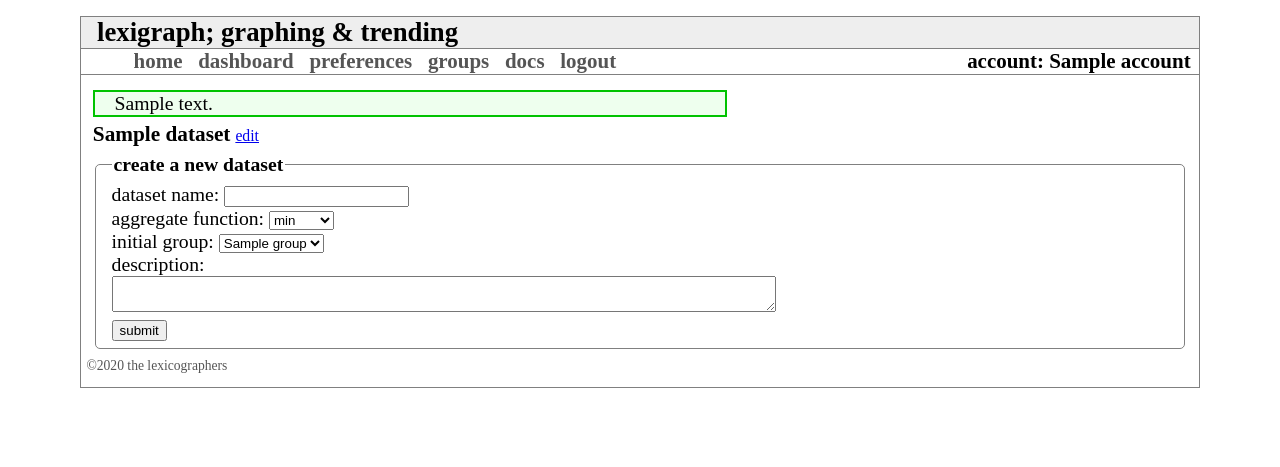
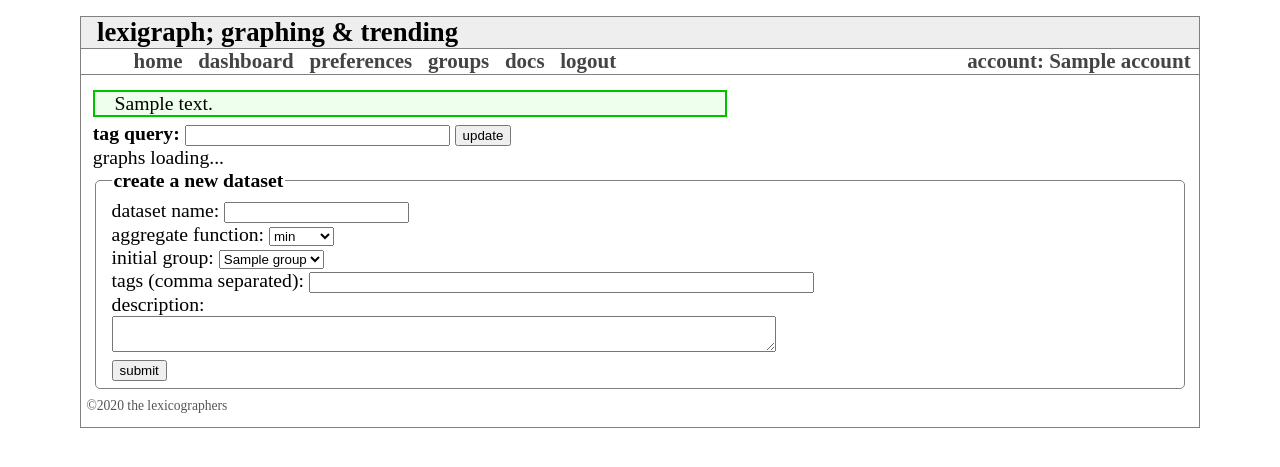
Before and after one commit to eklitzke/lexigraph, a Python web app: template templates/dashboard.html in a window 1280 px wide. Shown: the top 467 px of the page. Run offline with Jinja, Linux system fonts and the light colour scheme; the template is opened without the code that fills it: most values are stand-ins (such as "Sample title", 1, 10 or a date in 2020); some libraries are stand-ins or nearby versions.

Commit message:
hot new ajaxy dashboard

```diff
--- a/lexigraph/handler/__init__.py
+++ b/lexigraph/handler/__init__.py
@@ -2,6 +2,7 @@
 import logging
 
 from google.appengine.api import users
+from django.utils import simplejson
 
 from vendor.jinja2 import Environment, FileSystemLoader
 
@@ -58,6 +59,9 @@
         super(RequestHandler, self).redirect(url, permanent=permanent)
         raise RedirectError
 
+    def render_json(self, obj):
+        self.response.out.write(simplejson.dumps(obj))
+
     def handle_exception(self, exception, debug_mode):
         self.log.info('Handling exception %r (type is %s)' % (exception, type(exception)))
         if isinstance(exception, RedirectError):
--- a/lexigraph/view/__init__.py
+++ b/lexigraph/view/__init__.py
@@ -14,5 +14,6 @@
 import lexigraph.view.prefs
 import lexigraph.view.cron
 import lexigraph.view.doc
+import lexigraph.view.graph
 
 from lexigraph.view import api
--- a/static/css/lexigraph.css
+++ b/static/css/lexigraph.css
@@ -37,11 +37,15 @@
 
 #topnav a {
     text-decoration: none;
-    color: #555;
+    color: #444;
 }
 
 #topnav a:hover {
     color: black;
+}
+
+.topnav_select {
+    color: #444;
 }
 
 ul.arrow_list { padding-top: 0.35em; }
--- a/static/js/lexigraph.js
+++ b/static/js/lexigraph.js
@@ -4,7 +4,12 @@
 LX.userPrefs = {};
 
 LX.draw_graph = function (opts) {
-    var dataset_name = opts.dataset_name || "zoinks";
+    var dataset_name = opts.dataset_name;
+    if (dataset_name === undefined) {
+        console.warn("failed to see dataset_name in call to LX.draw_graph");
+        dataset_name = "zoinks";
+    }
+
     var element_id = opts.element_id;
     if (element_id === undefined) {
         element_id = "graph_dataset_" + dataset_name;
@@ -15,6 +20,7 @@
     }
 
     var draw_graph = function () {
+        console.info("drawing graph for " + dataset_name);
         var lhs_time = new Date();
         var now = new Date();
         var div = document.getElementById(element_id);
@@ -60,7 +66,6 @@
      * loaded.
      */
     if (opts.onload !== false) {
-
         LX.register_onload(draw_graph);
     } else {
         draw_graph();
@@ -86,3 +91,52 @@
         onload_handlers.push(func);
     }
 })();
+
+LX.graph_query = function (input_id, div_id) {
+    var input, graph_div, tag_list = [], tag, i;
+    input = document.getElementById(input_id);
+    $.getJSON("/graph/query?q=" + escape(input.value), function (data) {
+        graph_div = document.getElementById(div_id);
+        var elt_list = [];
+
+        var subgraph_width = parseInt(LX.userPrefs.large_width, 10) + "px";
+        var subgraph_height = parseInt(LX.userPrefs.large_width / 1.618, 10) + "px";
+
+        // create the new elements, but don't add them to the DOM yet; instead,
+        // push them onto elt_list
+        for (i = 0; i < data.datasets.length; i++) {
+            var dataset_name = data.datasets[i];
+
+            var h_div = document.createElement("div");
+            h_div.className = "inline_header";
+
+            var h_tag = document.createElement("h2");
+            h_tag.appendChild(document.createTextNode(dataset_name));
+            h_div.appendChild(h_tag);
+            elt_list.push(h_div);
+
+
+            var subgraph_div = document.createElement("div");
+            subgraph_div.id = "graph_dataset_" + dataset_name;
+            subgraph_div.className = "lexigraph_chart";
+            subgraph_div.style.width = subgraph_width;
+            subgraph_div.style.height = subgraph_height;
+            elt_list.push(subgraph_div);
+        }
+
+        // ok, now elt_list has all of the elements we want. delete all of the
+        // old children of graph_div, and add all of the elements in
+        // elt_list.
+        while (graph_div.childNodes.length >= 1) {
+            graph_div.removeChild(graph_div.firstChild);
+        }
+        for (i = 0; i < elt_list.length; i++) {
+            graph_div.appendChild(elt_list[i]);
+        }
+
+        // last thing to do is to ask dygraphs to render everything
+        for (i = 0; i < data.datasets.length; i++) {
+            LX.draw_graph({onload: false, dataset_name: data.datasets[i]});
+        }
+    });
+};
--- a/templates/dashboard.html
+++ b/templates/dashboard.html
@@ -1,14 +1,16 @@
 {% import "macros.html" as macros %}
 {% extends "base.html" %}
 {% block body_content %}
-{% if not datasets %}
-<p>you don't have any datasets defined, nothing to see here.</p>
-{% endif %}
 
-{{ macros.initialize_graphs(prefs) }}
-{% for dataset_name in datasets %}
-{{ macros.draw_graph(dataset_name=dataset_name, width=prefs.large_width) }}
-{% endfor %}
+<form id="ajax_graphs_query">
+  <label for="tags_query"><strong>tag query: </strong></label>
+  <input id="tags_query" type="text" size="30" value="" name="tags"/>
+  <button type="button" onclick="LX.graph_query()">update</button>
+</form>
+<div id="query_results">graphs loading...</div>
+
+<!-- run the ajax query once with an empty field -->
+<script type="text/javascript">LX.graph_query("tags_query", "query_results");</script>
 
 <form action="/new/dataset" method="POST">
   <fieldset>
@@ -21,6 +23,7 @@
       <option name="{{ group.name }}">{{ group.name }}</option>
       {% endfor %}
     </select> <br />
+    tags (comma separated): <input type="text" name="tags" size=60 /><br />
     description: <br />
     <textarea name="description" cols=80 row=3></textarea> <br />
     <input type="submit" value="submit">
--- a/templates/macros.html
+++ b/templates/macros.html
@@ -21,33 +21,12 @@
 {% endif %}
 {%- endmacro %}
 
-<!-- initialize graphs -->
-{% macro initialize_graphs(prefs) -%}
-<script type="text/javascript">
-function draw_lexigraph(ds_name) {
-    var d = new Date();
-    var offset = d.getTimezoneOffset();
-    d.setSeconds(d.getSeconds() - {{ prefs.default_timespan }});
-    var g = new Dygraph(
-        document.getElementById("graph_dataset_" + ds_name),
-        "/api/csv?dataset=" + ds_name + "&tz=" + offset,
-        {
-            includeZero: true,
-            dateWindow: [
-                d.valueOf(),
-                (new Date()).valueOf()
-            ],
-        });
-}
-</script>
-{%- endmacro %}
-
 {% macro draw_graph(dataset=None, dataset_name=None, show_edit=True, width=None) -%}
 {% if dataset and not dataset_name %}
 {% set dataset_name = dataset.name %}
 {% endif %}
 {% if show_edit %}
-<div class="inline_header"><h2>{{ dataset_name }}</h2>&nbsp;<span class="mini_link"><a href="/edit/dataset?name={{dataset_name}}">edit</a></span></div>
+<div class="inline_header" id="graph_header_{{dataset_name}}"><h2>{{ dataset_name }}</h2>&nbsp;<span class="mini_link"><a href="/edit/dataset?name={{dataset_name}}">edit</a></span></div>
 {% else %}
 <h2>{{ dataset_name }}</h2>
 {% endif %}
```
Also changed, not shown: lexigraph/view/dashboard.py (+0 -12 lines), lexigraph/view/graph.py (added, +29 -0 lines).
